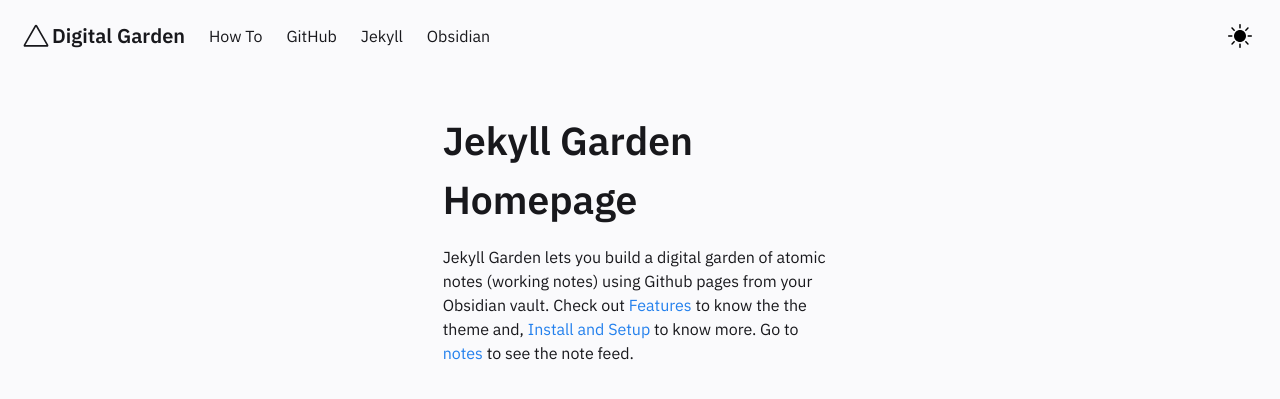
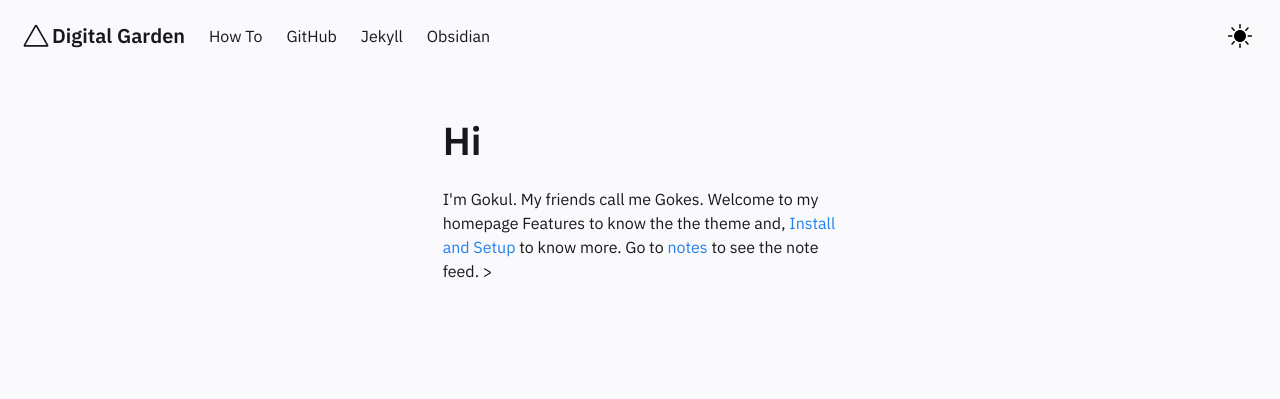
Before and after one commit to gokulsn42/gokulsn42.github.io, a Jekyll site: the page built from pages/index.md, in a window 1280 px wide. Shown: the top 399 px of the page. Built offline with Jekyll 4.4.1, drawn with Linux system fonts in a browser that asks for light colours.

Commit message:
homepage

```diff
--- a/_includes/Homepage.html
+++ b/_includes/Homepage.html
@@ -1,11 +1,12 @@
 <div class="column is-4">
     <div class="block homeblock">
-    <h1>Jekyll Garden Homepage</h1>
+    <h1>Hi</h1>
 
     <p>
-        Jekyll Garden lets you build a digital garden of atomic notes (working notes) using Github pages from your Obsidian vault.
-        Check out <a href="../posts/how-to">Features </a> to know the the theme and, <a href="../posts/how-to"> Install and Setup </a> to know more.
-        Go to <a href="../notes"> notes </a> to see the note feed.
+        I'm Gokul.
+        My friends call me Gokes. Welcome to my homepage
+        <!Check out <a href="../posts/how-to">Features </a> to know the the theme and, <a href="../posts/how-to"> Install and Setup </a> to know more.
+        Go to <a href="../notes"> notes </a> to see the note feed. >
     </p>
 
     </div>
```
Also changed, not shown: _notes/Welcome.md (added, +1 -0 lines).
